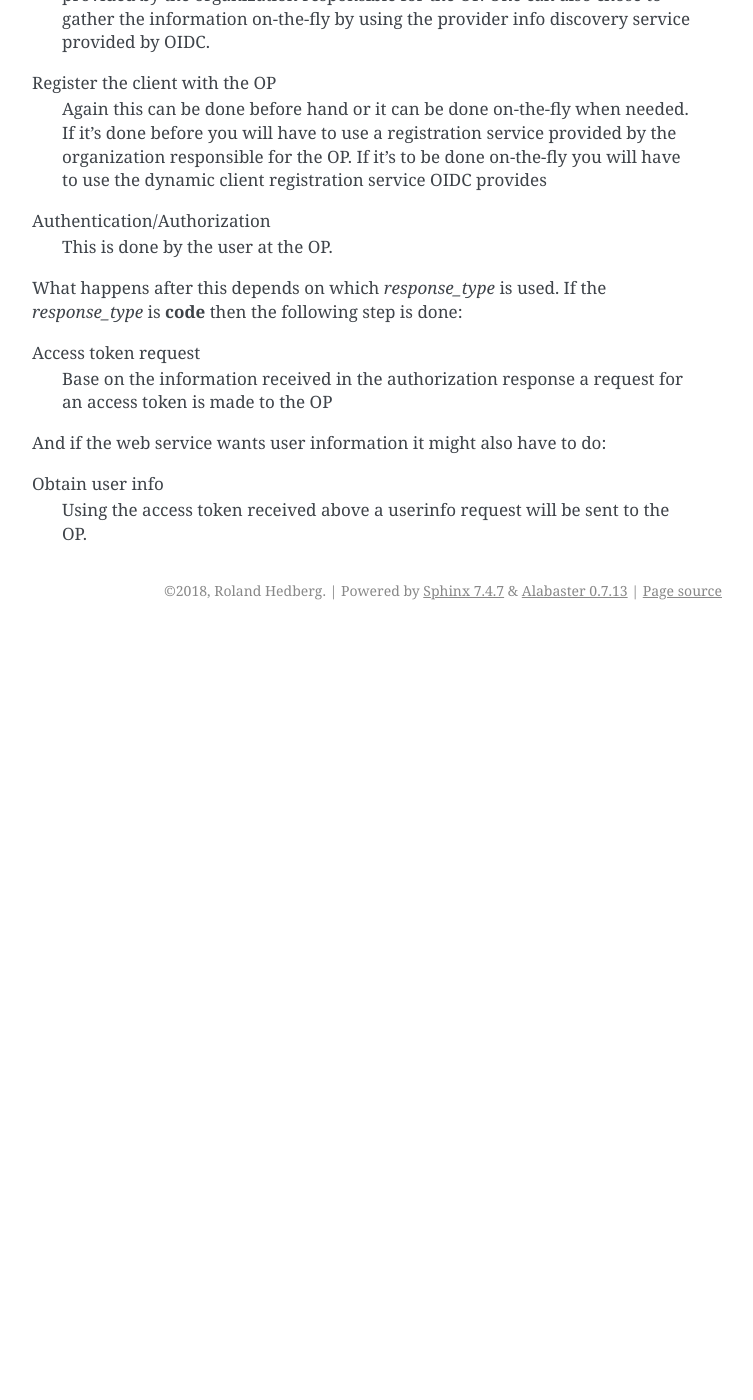
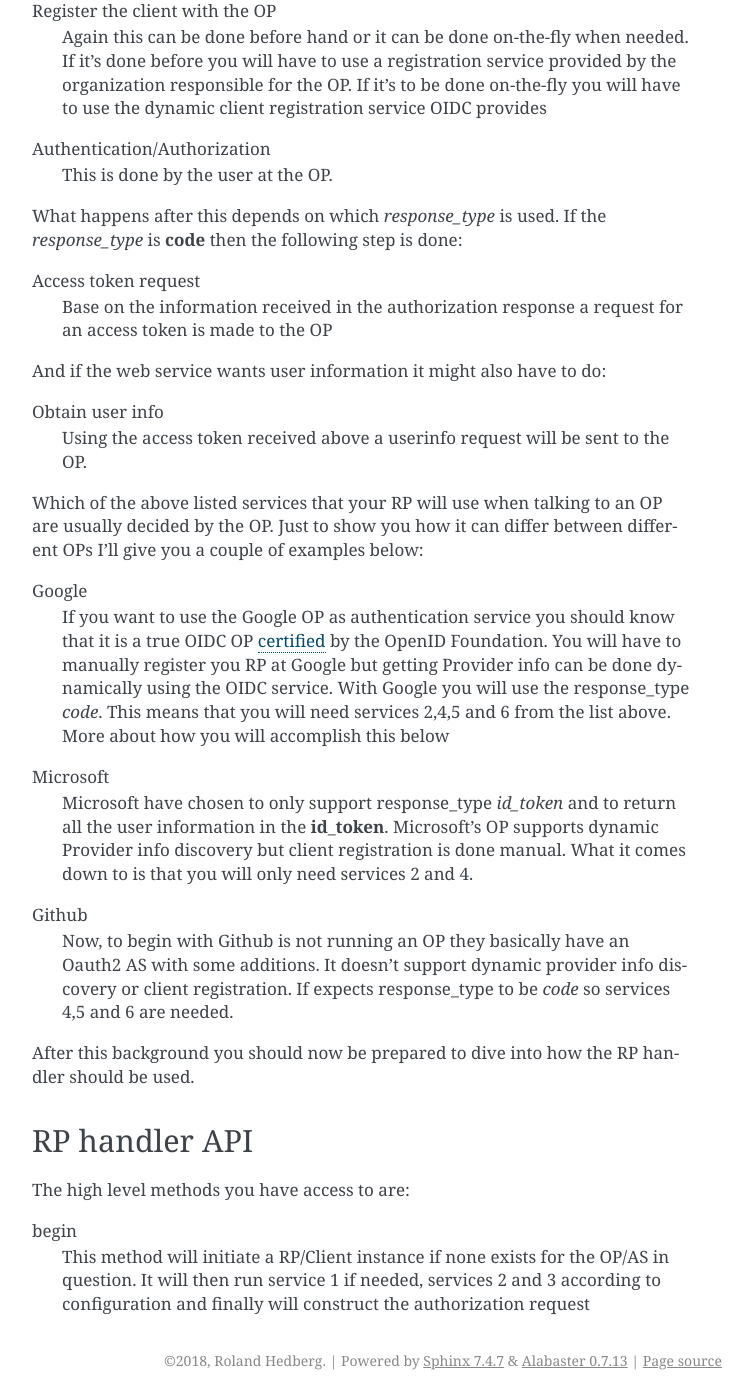
Before and after one commit to IdentityPython/JWTConnect-Python-OidcRP, a Sphinx documentation site: the page built from doc/source/rp_handler.rst, in a window 1280 px wide and 1400 px high, scrolled down 1264 px. Shown: the whole window, without its empty margins (388-1141 px from the left). Built offline with Sphinx 7.4.7, drawn with Linux system fonts in a browser that asks for light colours; before the commit the page ends 1894 px from its top, so only the background shows below that.

Commit message:
Working on the documentation

```diff
--- a/doc/source/rp_handler.rst
+++ b/doc/source/rp_handler.rst
@@ -85,3 +81,45 @@ And if the web service wants user information it might also have to do:
 Obtain user info
     Using the access token received above a userinfo request will be sent to the
     OP.
+
+Which of the above listed services that your RP will use when talking to an OP
+are usually decided by the OP. Just to show you how it can differ between
+different OPs I'll give you a couple of examples below:
+
+Google
+    If you want to use the Google OP as authentication service you should know
+    that it is a true OIDC OP `certified`_ by the OpenID Foundation. You will
+    have to manually register you RP at Google but getting Provider info can be
+    done dynamically using the OIDC service. With Google you will use the
+    response_type *code*. This means that you will need services 2,4,5 and 6
+    from the list above. More about how you will accomplish this below
+
+Microsoft
+    Microsoft have chosen to only support response_type *id_token* and to
+    return all the user information in the **id_token**. Microsoft's OP
+    supports dynamic Provider info discovery but client registration is
+    done manual. What it comes down to is that you will only need services
+    2 and 4.
+
+Github
+    Now, to begin with Github is not running an OP they basically have an
+    Oauth2 AS with some additions. It doesn't support dynamic provider info
+    discovery or client registration. If expects response_type to be *code*
+    so services 4,5 and 6 are needed.
+
+.. _certified : http://openid.net/certification/
+
+After this background you should now be prepared to dive into how the RP handler
+should be used.
+
+--------------
+RP handler API
+--------------
+
+The high level methods you have access to are:
+
+begin
+    This method will initiate a RP/Client instance if none exists for the
+    OP/AS in question. It will then run service 1 if needed, services 2 and 3
+    according to configuration and finally will construct the authorization
+    request
```
Also changed, not shown: other parts of doc/source/rp_handler.rst (+0 -4 lines), 1 other file.
